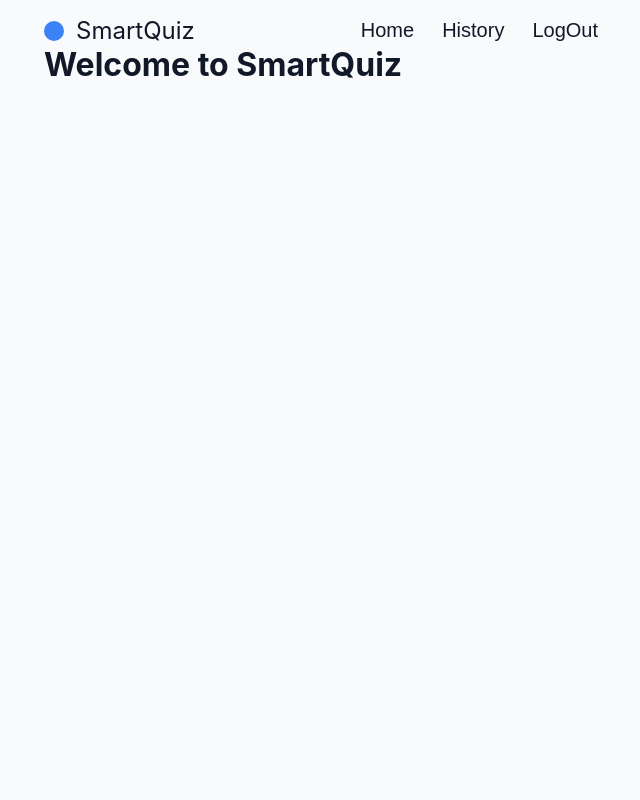
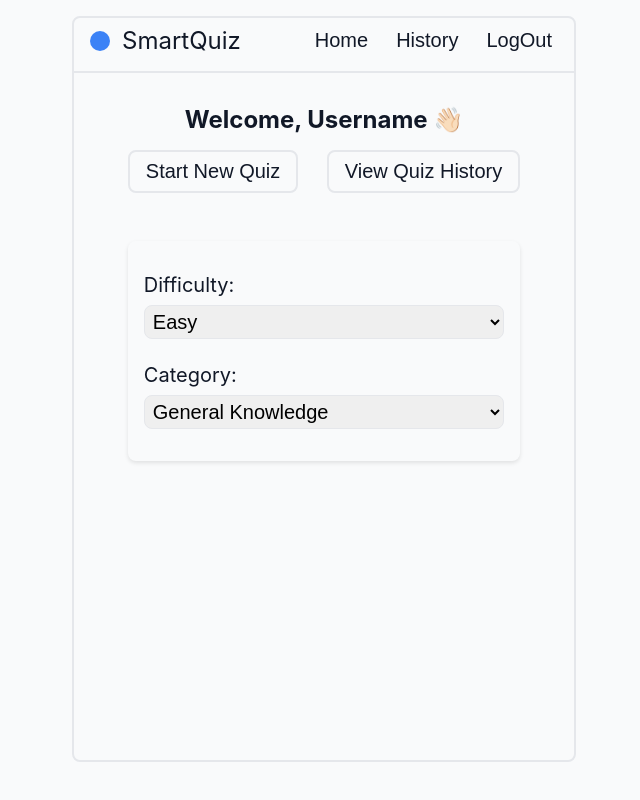
Before and after one commit to gregoryb79/SmartQuiz, a React (Vite) app in the folder client/: page / in a window 1280 px wide. Shown: the whole page, without its empty margins (316-956 px from the left). Built offline with nearby package versions, Linux system fonts and the light colour scheme.

Commit message:
homepage created

```diff
--- a/client/src/App.module.scss
+++ b/client/src/App.module.scss
@@ -2,6 +2,16 @@
     display: flex;
     flex-direction: row;
     justify-content: space-between;
+
+    width: 90%;
+    margin: 0 auto;
+    border: 2px solid var(--gray-border);
+    border-radius: 8px 8px 0 0;
+    padding-top: 0.5rem;
+    padding-bottom: 1rem;
+    padding-left: 1rem;
+    padding-right: 1rem;
+
 }
 
 .logoLine{
--- a/client/src/App.tsx
+++ b/client/src/App.tsx
@@ -10,7 +10,6 @@ export function App() {
   return (
      <>
       <Nav/>
-      <h1>Welcome to SmartQuiz</h1>
       <Outlet/>
     </>
   );
--- a/client/src/index.scss
+++ b/client/src/index.scss
@@ -18,14 +18,13 @@
 
     @media (prefers-color-scheme: dark){
         // Backgrounds
-        $dark-bg:             #1F2937;   // Primary background (replaces light-gray)
-        $dark-surface:        #111827;   // Cards, input backgrounds
-        $dark-border:         #374151;   // Outlines, dividers
+        --light-gray-bg: #1F2937;   // Primary background (replaces light-gray)
+        --input-bg:      #111827;   // Cards, input backgrounds
+        --gray-border:   #374151;   // Outlines, dividers
 
         // Text
-        $dark-text-primary:   #F9FAFB;   // Headings, main text
-        $dark-text-secondary: #9CA3AF;   // Labels, secondary info
-        $dark-placeholder:    #6B7280;   // Input placeholder text
+        --dark-text:   #F9FAFB;   // Headings, main text
+        --light-text:  #9CA3AF;   // Labels, secondary info
     }
 }
 
--- /dev/null
+++ b/client/src/pages/Home.module.scss
@@ -0,0 +1,54 @@
+.homeMain{
+    margin: -2px auto 0 auto;
+
+    display: flex;
+    flex-direction: column;
+    align-items: center;
+    gap: 1rem;
+    padding: 2rem;
+    background-color: var(--light-gray-bg);
+
+    width: 90%;
+    height: 90%;
+    border: 2px solid var(--gray-border);
+    border-radius: 0 0 8px 8px;
+}
+
+.mainButtons{
+    display: flex;
+    flex-direction: row;
+    width: 90%;
+    justify-content: space-between;
+    // gap: 1rem;
+}
+
+.quizForm{
+    margin-top: 2rem;
+    display: flex;
+    flex-direction: column;
+    align-items: start;
+    gap: 1.5rem;
+    width: 90%;
+    font-size: var(--font-lg);
+    background-color: var(--white-bg);
+    padding-top: 2rem;
+    padding-bottom: 2rem;
+    padding-left: 1rem;
+    padding-right: 1rem;
+    border-radius: 8px;
+    box-shadow: 0 2px 4px rgba(0,0,0,0.1);
+
+    select{
+        font-size: var(--font-lg);
+        padding: 0.25rem;
+        border: 1px solid var(--gray-border);
+        border-radius: 0.5rem;
+    }
+
+    section{
+        display: flex;
+        flex-direction: column;
+        width: 100%;
+        gap: 0.5rem;
+    }
+}
--- /dev/null
+++ b/client/src/pages/Home.tsx
@@ -0,0 +1,42 @@
+import React from "react";
+import { useNavigate } from "react-router";
+import { GeneralButton } from "./components/GeneralButton";
+import styles from "./Home.module.scss";
+
+export function Home() {
+    const [username, setUsername] = React.useState<string | null>("Username");
+    const [difficulty, setDifficulty] = React.useState<string>("Easy");
+    const [category, setCategory] = React.useState<string>("General");
+    const navigate = useNavigate();
+
+  return (
+   <main className={styles.homeMain}>
+        <h2>Welcome, {username} 👋🏻</h2>
+        <section className={styles.mainButtons}>
+            <GeneralButton label="Start New Quiz" onClick={() => navigate("/new-quiz", { state: { category, difficulty } })}/>
+            <GeneralButton label="View Quiz History" onClick={() => navigate("/quiz-history")}/>
+        </section>
+        <form className={styles.quizForm}>
+            <section>
+                <label htmlFor="Difficulty:">Difficulty:</label>
+                <select id="difficulty" name="difficulty" onChange={(e) => setDifficulty(e.target.value)} value={difficulty}>
+                    <option value="Easy">Easy</option>
+                    <option value="Medium">Medium</option>
+                    <option value="Hard">Hard</option>
+                </select>
+            </section>
+            <section>
+                <label htmlFor="Category:">Category:</label>
+                <select id="category" name="category" onChange={(e) => setCategory(e.target.value)} value={category}>
+                    <option value="General">General Knowledge</option>
+                    <option value="Science">Science</option>
+                    <option value="History">History</option>
+                    <option value="Geography">Geography</option>
+                    <option value="Entertainment">Entertainment</option>
+                    <option value="Sports">Sports</option>
+                </select>
+            </section>
+        </form>
+   </main>
+  );
+}
--- /dev/null
+++ b/client/src/pages/NewQuiz.tsx
@@ -0,0 +1,18 @@
+import { useLocation } from "react-router";
+
+export  function NewQuiz() {
+
+
+    const location = useLocation();
+    const { category, difficulty } = location.state || {};
+
+    return (
+        <main>
+            <h2>New Quiz</h2>
+            <p>Category: {category || "General Knowledge"}</p>
+            <p>Difficulty: {difficulty || "Easy"}</p>
+            <p>Quiz creation functionality is not yet implemented.</p>
+            <p>Please check back later!</p>
+        </main>
+    );
+}
--- /dev/null
+++ b/client/src/pages/components/GeneralButton.module.scss
@@ -0,0 +1,13 @@
+.generalButton{
+    border: 2px solid var(--gray-border);
+    border-radius: 0.5rem;
+    padding: 0.5rem 1rem;
+    background: var(--light-gray-bg);
+    color: var(--dark-text);
+    font-size: var(--font-lg);
+    &:hover{
+        color: var(--white);
+        background: var(--primary-blue);
+        border-color: var(--primary-blue);
+    }
+}
--- /dev/null
+++ b/client/src/pages/components/GeneralButton.tsx
@@ -0,0 +1,14 @@
+import styles from "./GeneralButton.module.scss";
+
+type NavButtonProps = {
+  label: string;
+  onClick?: () => void;
+};
+export function GeneralButton({label, onClick}: NavButtonProps) {
+
+    return (
+    <button className={styles.generalButton} onClick={onClick}>
+      {label}
+    </button>
+  );
+}
--- a/client/src/router.ts
+++ b/client/src/router.ts
@@ -3,7 +3,9 @@ import { createBrowserRouter, redirect } from "react-router";
 // import { NewOrder } from "./pages/NewOrder";
 // import { TrackOrder } from "./pages/TrackOrder";
 import { App } from "./App";
+import { Home } from "./pages/Home";
 import { NotFound } from "./pages/NotFound";
+import { NewQuiz } from "./pages/NewQuiz";
 // import { HandleOrder } from "./pages/HandleOrder";
 // import { LogIn } from "./pages/LogIn";
 // import { Register } from "./pages/Register";
@@ -17,6 +19,8 @@ export const router = createBrowserRouter([
         children: [
             // { index: true, loader: () => redirect("/orders-history") },
             { path: "*", Component: NotFound },
+            { path: "/", Component: Home },
+            { path: "/new-quiz", Component: NewQuiz },
             // {
             //     path: "/login",
             //     Component: LogIn,
```
